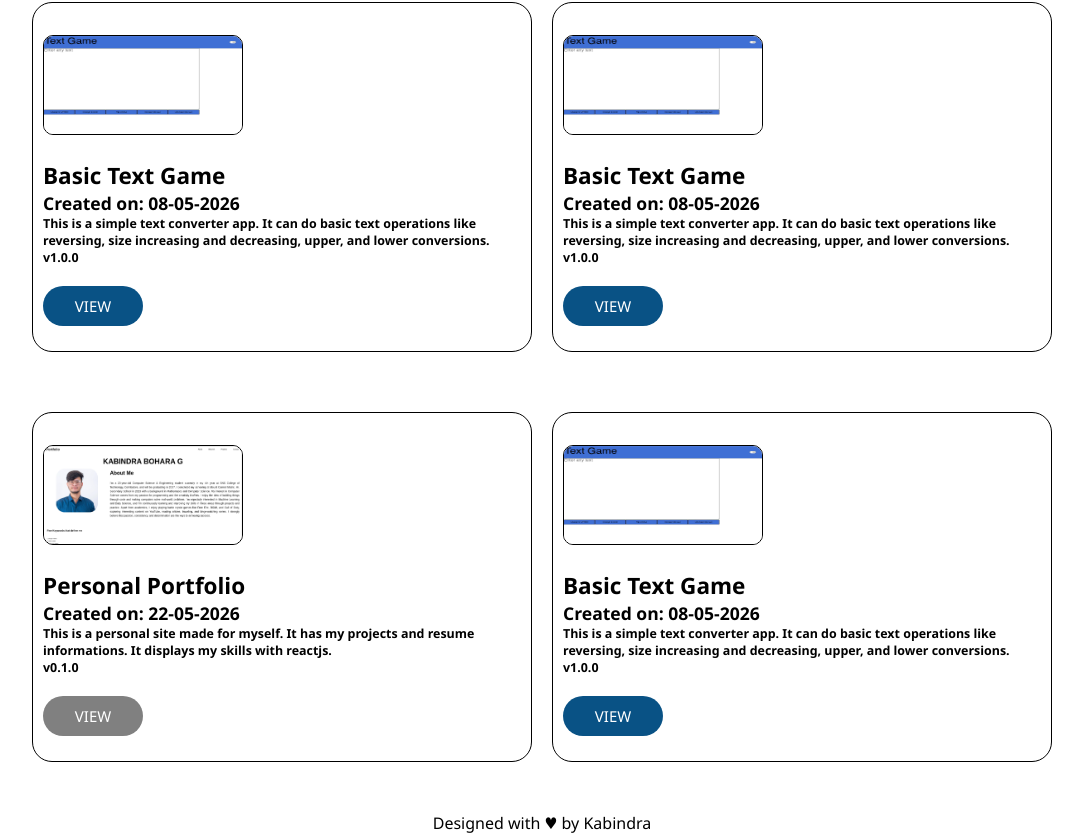
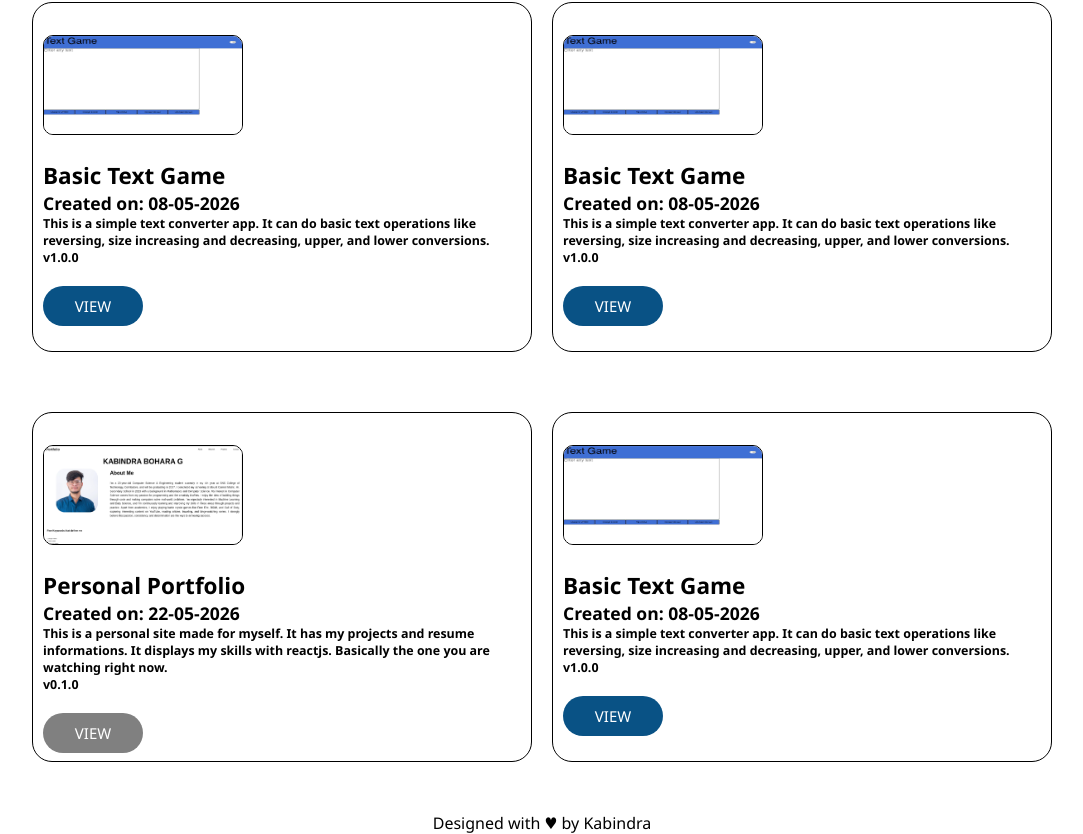
Before and after one commit to kabindrabohara078/portfolio, a React app: page /projects in a window 1280 px wide. Shown: the part 1867-2701 px from the top of the page, without its empty margins (98-1181 px from the left). Built offline with nearby package versions, Linux system fonts and the light colour scheme; the HTML template or start-up script is replaced by a standard one.

Commit message:
project-edit

```diff
--- a/src/pages/Project.jsx
+++ b/src/pages/Project.jsx
@@ -100,7 +100,7 @@ const Project = () => {
       project_name:'Personal Portfolio',
       project_date: '22-05-2026',
       project_logo:'/portfolio-logo.png',
-      project_desc:'This is a personal site made for myself. It has my projects and resume informations. It displays my skills with reactjs.',
+      project_desc:'This is a personal site made for myself. It has my projects and resume informations. It displays my skills with reactjs. Basically the one you are watching right now.',
       project_version: 'v0.1.0',
       project_link:''
     },
```
